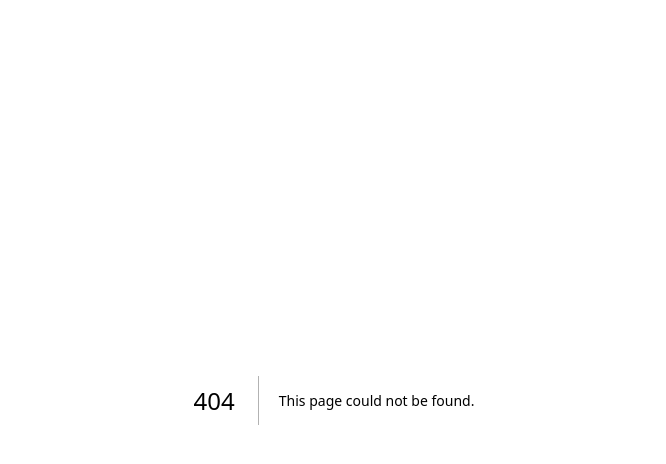
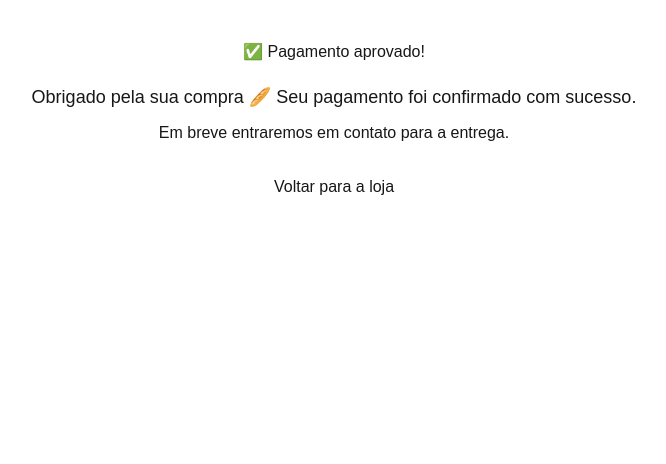
Before and after one commit to jeti-crypto/paes-caseiros, a Next.js app: page /sucesso in a window 1280 px wide. Before the commit this address had no page. Shown: the top 464 px of the page, without its empty margins (306-972 px from the left). Built offline with nearby package versions, Linux system fonts and the light colour scheme.

Commit message:
feat: pagamento com cartão Mercado Pago + páginas de retorno

```diff
--- /dev/null
+++ b/app/erro/page.tsx
@@ -0,0 +1,21 @@
+'use client'
+
+export default function Erro() {
+  return (
+    <div style={{ padding: 40, textAlign: 'center' }}>
+      <h1>❌ Pagamento não concluído</h1>
+
+      <p style={{ marginTop: 20, fontSize: 18 }}>
+        O pagamento não foi aprovado.
+      </p>
+
+      <p style={{ marginTop: 10 }}>
+        Você pode tentar novamente ou escolher outra forma de pagamento.
+      </p>
+
+      <a href="/" style={{ display: 'inline-block', marginTop: 30 }}>
+        Voltar para a loja
+      </a>
+    </div>
+  )
+}
--- /dev/null
+++ b/app/pendente/page.tsx
@@ -0,0 +1,21 @@
+'use client'
+
+export default function Pendente() {
+  return (
+    <div style={{ padding: 40, textAlign: 'center' }}>
+      <h1>⏳ Pagamento pendente</h1>
+
+      <p style={{ marginTop: 20, fontSize: 18 }}>
+        Seu pagamento está sendo processado.
+      </p>
+
+      <p style={{ marginTop: 10 }}>
+        Assim que for confirmado, você será notificado.
+      </p>
+
+      <a href="/" style={{ display: 'inline-block', marginTop: 30 }}>
+        Voltar para a loja
+      </a>
+    </div>
+  )
+}
--- /dev/null
+++ b/app/sucesso/page.tsx
@@ -0,0 +1,22 @@
+'use client'
+
+export default function Sucesso() {
+  return (
+    <div style={{ padding: 40, textAlign: 'center' }}>
+      <h1>✅ Pagamento aprovado!</h1>
+
+      <p style={{ marginTop: 20, fontSize: 18 }}>
+        Obrigado pela sua compra 🥖
+        Seu pagamento foi confirmado com sucesso.
+      </p>
+
+      <p style={{ marginTop: 10 }}>
+        Em breve entraremos em contato para a entrega.
+      </p>
+
+      <a href="/" style={{ display: 'inline-block', marginTop: 30 }}>
+        Voltar para a loja
+      </a>
+    </div>
+  )
+}
```
